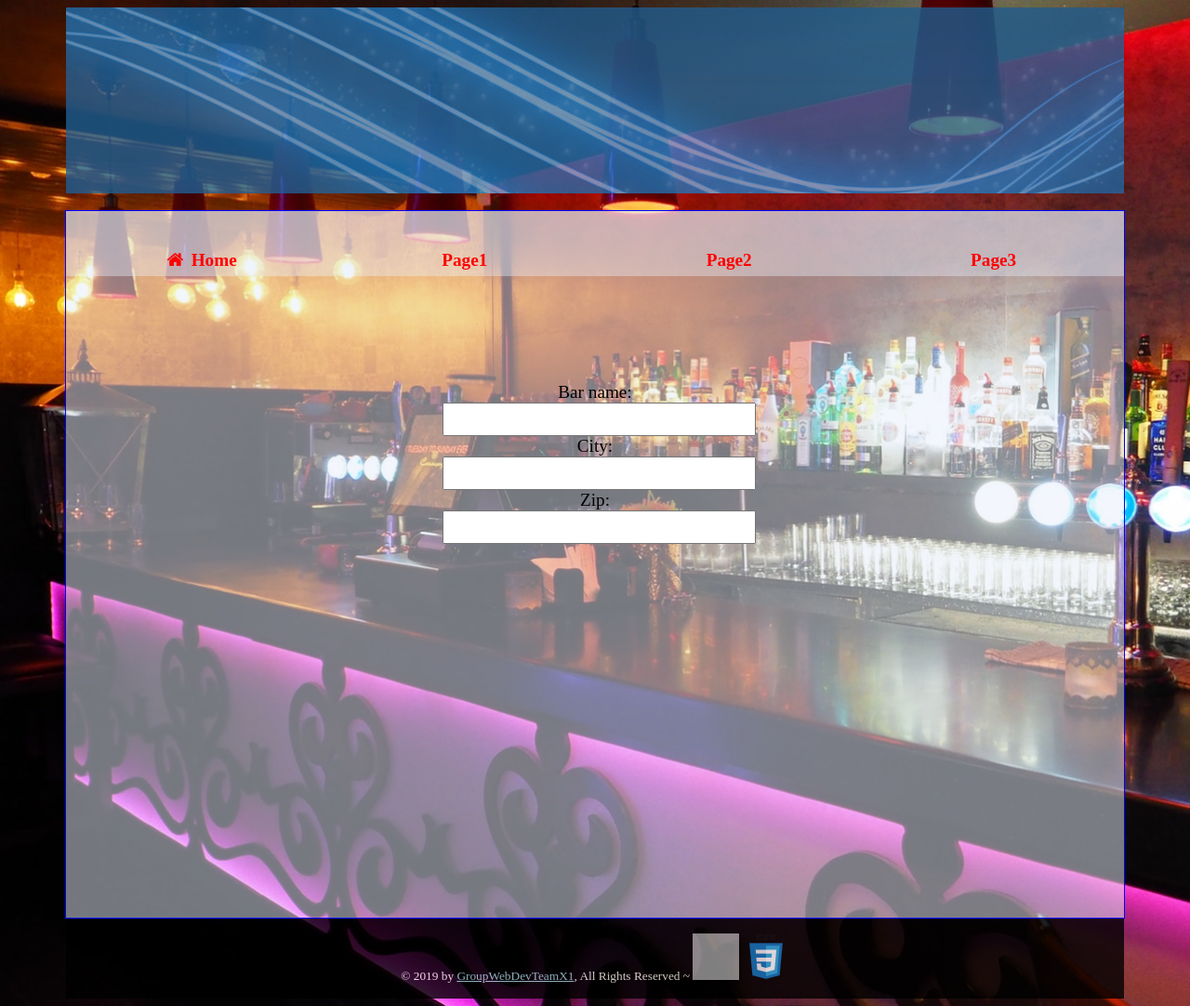
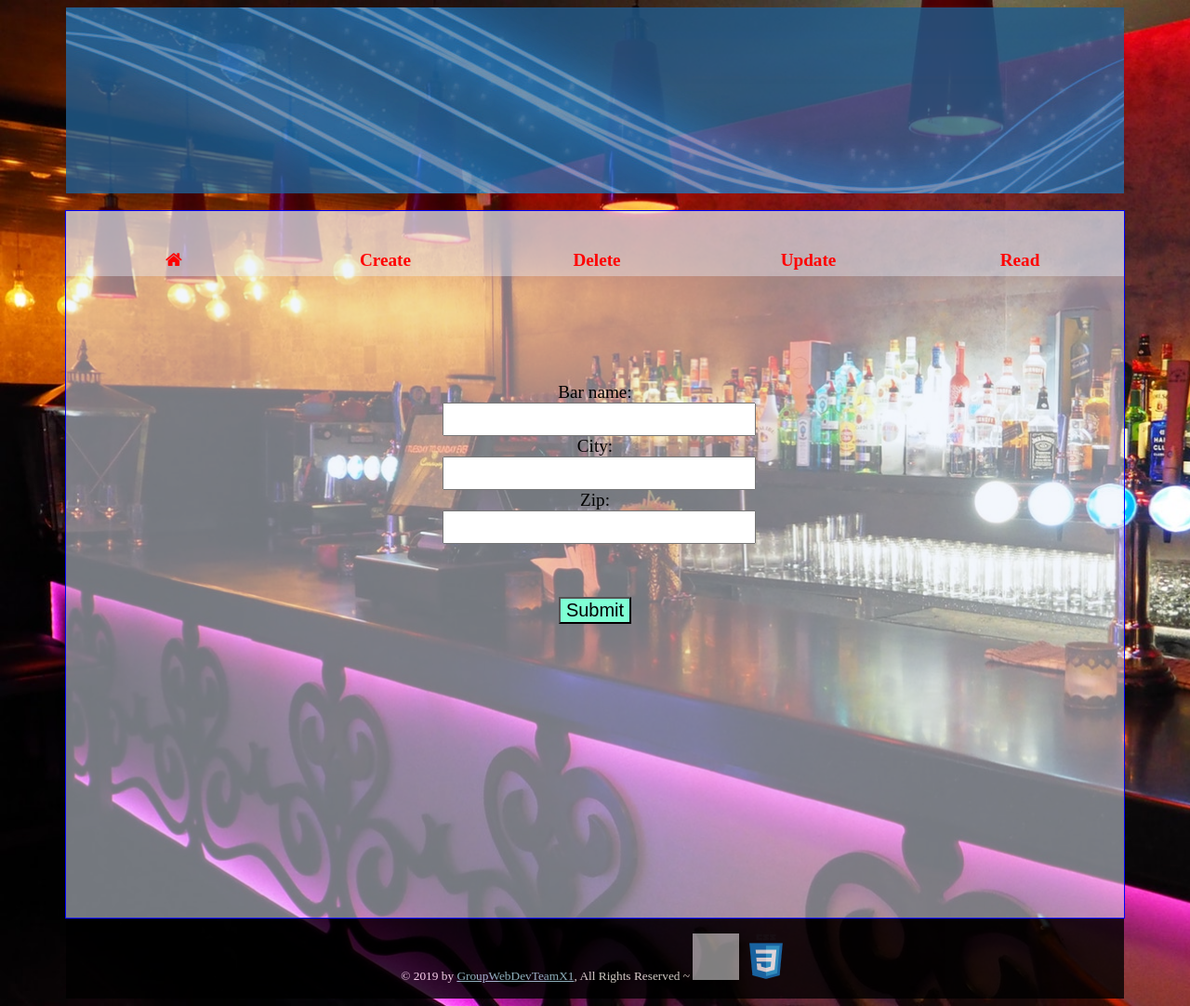
Before and after one commit to anuslorah/AD320-group-project1, a PHP site: page / in a window 1280 px wide. Shown: the whole page at 93% size. Run offline with PHP 8.4, Linux system fonts and the light colour scheme; some libraries are stand-ins or nearby versions; grey boxes are pictures that could not be loaded.

Commit message:
Add files via upload

```diff
--- a/AD320_Group_Sprint1/css/nav.css
+++ b/AD320_Group_Sprint1/css/nav.css
@@ -29,9 +29,13 @@ nav ul {
 nav ul li {
   display: inline-block;
   margin-right: -4px;
-  width: 25%;
+  width: 20%;
   height: 100%;
 }
+
+/*#nhome {
+    width:10%;
+}*/
 
 nav ul li a {
   color: red;
--- a/AD320_Group_Sprint1/includes/config.php
+++ b/AD320_Group_Sprint1/includes/config.php
@@ -11,16 +11,20 @@ switch(THIS_PAGE)
     $title = "AD320_Group_Sprint";
     break;
 
-    case 'Page1.php':
-    $title = "Page1";
+    case 'create.php':
+    $title = "create";
     break;
 
-    case 'Page2.php':
-    $title = "Page2";
+    case 'delete1.php':
+    $title = "delete";
     break;
 
-    case 'Page3.php':
-    $title = "Page3";
+    case 'update.php':
+    $title = "update";
+    break;
+
+    case 'read.php':
+    $title = "read";
     break;
 
     default:
--- a/AD320_Group_Sprint1/includes/header.php
+++ b/AD320_Group_Sprint1/includes/header.php
@@ -23,6 +23,7 @@
 <!--header is usually where banner goes and nav can go in here as well but doesn't have to-->
 <header>
 <div class="div1">
+
 </div>
 </header>
 <br>
@@ -33,10 +34,12 @@
 <!--START NAV -->
 <nav>
    <ul>
-  <li><a href="index.php"><i class="fa fa-fw fa-home"></i> Home</a></li>
-  <li><a href="page1.php">Page1</a></li>
-  <li><a href="page2.php">Page2</a></li>
-  <li><a href="page3.php">Page3</a></li>
+  <li id="nhome"><a href="index.php"><i class="fa fa-fw fa-home"></i> </a></li>
+  <li><a href="create.php">Create</a></li>
+  <li><a href="delete1.php">Delete</a></li>
+  <li><a href="update.php">Update</a></li>
+  <li><a
+  href="read.php">Read</a></li>
 </ul>
 </nav>
 <!-- END NAV -->
--- a/AD320_Group_Sprint1/index.php
+++ b/AD320_Group_Sprint1/index.php
@@ -7,6 +7,10 @@
 <?php include 'includes/form.php'; ?>
 </div>
 
+ <br>
+
+ <button type="submit" form="form1" value="Submit">Submit</button>
+
 
 </div> <!--this is not error/opening div is in header.php-->
 <?php include 'includes/footer.php'; ?>
```
Also changed, not shown: AD320_Group_Sprint1/create.php (added, +8 -0 lines), AD320_Group_Sprint1/delete1.php (added, +8 -0 lines), AD320_Group_Sprint1/read.php (added, +8 -0 lines), AD320_Group_Sprint1/update.php (added, +8 -0 lines).
